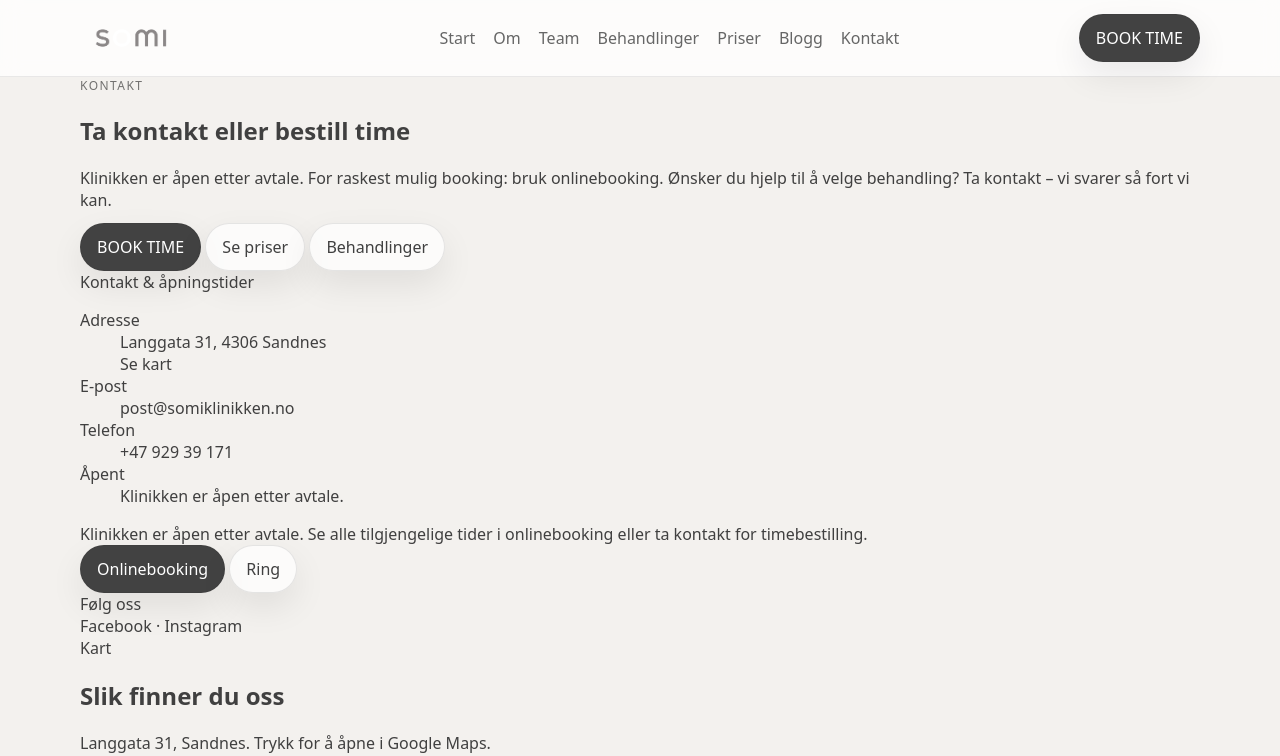
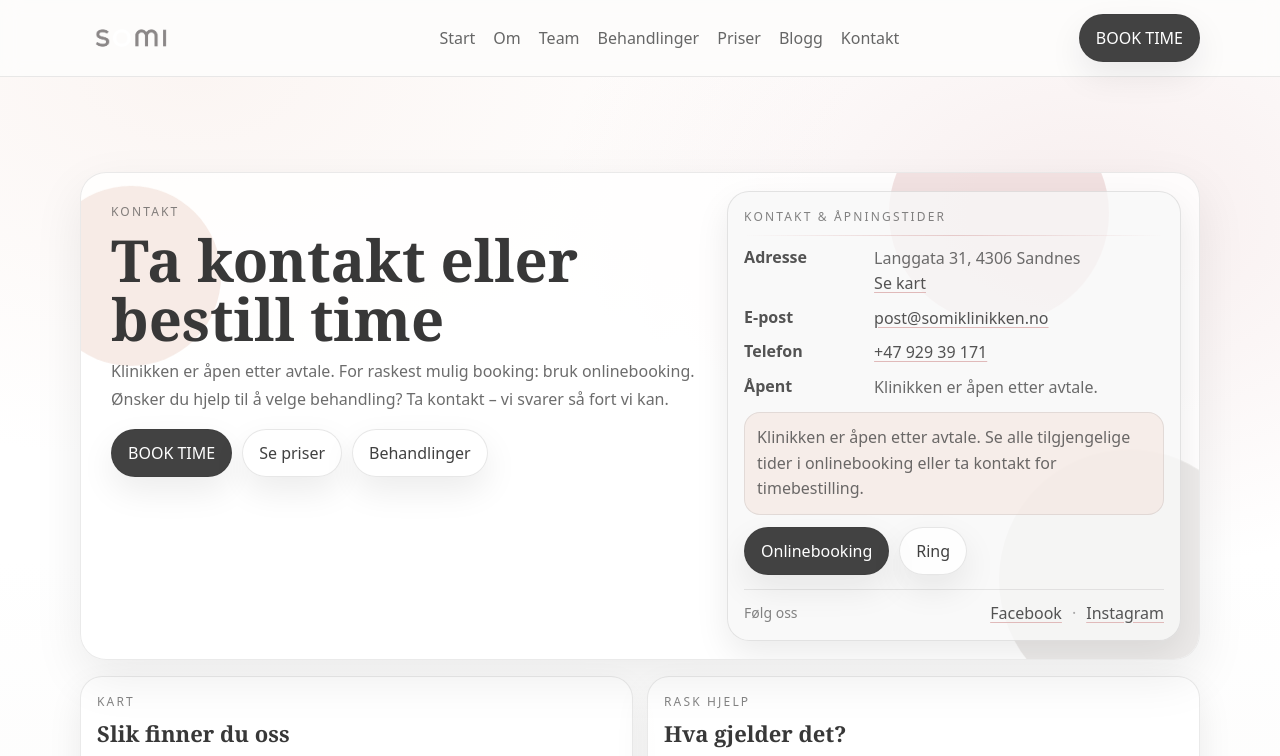
Before and after one commit to XS227/Somi-Klinikken, a PHP site: page /contact.html in a window 1280 px wide. Shown: the top 756 px of the page. Run offline with PHP 8.4, Linux system fonts and the light colour scheme.

Commit message:
Update contact.css

```diff
--- a/css/contact.css
+++ b/css/contact.css
@@ -1,152 +1,381 @@
-.contact-hero { padding-top: 18px; }
+/* CONTACT PAGE — brandbook: #FFFFFF, #E8E6E4, #383838, #DDB3B3, #F4E3DC */
 
-.kicker {
-  letter-spacing: 0.12em;
-  font-size: 12px;
-  text-transform: uppercase;
-  opacity: .72;
+.contactPage{
+  padding-top: calc(var(--header-h, 72px) + 18px);
+  padding-bottom: 70px;
+  background:
+    radial-gradient(1200px 700px at 15% 0%, rgba(244,227,220,0.35), transparent 55%),
+    radial-gradient(900px 600px at 85% 10%, rgba(221,179,179,0.22), transparent 60%),
+    linear-gradient(180deg, #ffffff 0%, #ffffff 35%, #f7f6f5 100%);
 }
 
-.contact-hero__map {
-  position: relative;
-  border-radius: var(--r-lg);
-  overflow: hidden;
-  background: var(--c-warm);
-  box-shadow: var(--sh-soft);
-  min-height: clamp(280px, 40vw, 420px);
+/* Typography helpers (keep minimal, consistent) */
+.kicker{
+  letter-spacing: .18em;
+  text-transform: uppercase;
+  font-size: 12px;
+  color: rgba(56,56,56,.62);
+  margin: 0 0 10px;
 }
 
-.contact-hero__map iframe {
-  width: 100%;
-  height: 100%;
-  border: 0;
-  filter: saturate(.95) contrast(.98);
+.heroTitle{
+  font-family: Georgia, "Times New Roman", serif;
+  font-size: clamp(34px, 5vw, 58px);
+  line-height: 1.02;
+  margin: 0 0 10px;
+  color: #383838;
 }
 
-.contact-hero__veil {
+.heroLead{
+  margin: 0;
+  max-width: 70ch;
+  line-height: 1.7;
+  color: rgba(56,56,56,.74);
+}
+
+/* HERO LAYOUT */
+.contactHero{
+  position: relative;
+  border-radius: 26px;
+  border: 1px solid rgba(56,56,56,0.10);
+  background: rgba(255,255,255,0.78);
+  box-shadow: 0 18px 50px rgba(0,0,0,0.08);
+  overflow: hidden;
+
+  display: grid;
+  grid-template-columns: 1.15fr .85fr;
+  gap: 14px;
+  padding: 18px;
+}
+
+.contactHero__content{
+  position: relative;
+  z-index: 2;
+  padding: 12px;
+}
+
+.heroActions{
+  display: flex;
+  flex-wrap: wrap;
+  gap: 10px;
+  margin-top: 16px;
+}
+
+/* Decorative orbs (subtle motion) */
+.contactHero__bg{
   position: absolute;
   inset: 0;
-  background: linear-gradient(180deg, rgba(255,255,255,0.16), rgba(255,255,255,0.02) 50%, rgba(255,255,255,0.22));
   pointer-events: none;
+  z-index: 1;
 }
 
-.contact-hero__title {
+.orb{
   position: absolute;
-  inset: auto 18px 18px 18px;
-  display: flex;
-  align-items: flex-end;
-  justify-content: space-between;
-  gap: 16px;
-  flex-wrap: wrap;
-  pointer-events: none;
+  width: 180px;
+  height: 180px;
+  border-radius: 999px;
+  filter: blur(0.1px);
+  opacity: 0.85;
+  transform: translateZ(0);
+  animation: floaty 10s ease-in-out infinite;
 }
 
-.contact-chip {
-  pointer-events: auto;
-  background: rgba(255,255,255,0.86);
-  border: 1px solid rgba(56,56,56,0.10);
-  border-radius: var(--r-md);
-  box-shadow: var(--sh-soft);
-  padding: 16px 18px;
-  max-width: 720px;
+.orb--a{
+  left: -40px;
+  top: 22px;
+  background: rgba(244,227,220,0.85);
+  animation-duration: 11s;
+}
+.orb--b{
+  right: 90px;
+  top: -60px;
+  width: 220px;
+  height: 220px;
+  background: rgba(221,179,179,0.45);
+  animation-duration: 13s;
+}
+.orb--c{
+  right: -60px;
+  bottom: -60px;
+  width: 260px;
+  height: 260px;
+  background: rgba(232,230,228,0.95);
+  animation-duration: 15s;
 }
 
-.contact-chip--ghost {
-  background: rgba(255,255,255,0.76);
-  max-width: 320px;
+@keyframes floaty{
+  0%   { transform: translate3d(0,0,0); }
+  50%  { transform: translate3d(0,-10px,0); }
+  100% { transform: translate3d(0,0,0); }
 }
 
-.contact-content {
-  margin-top: -70px;
+/* CONTACT CARD */
+.contactCard{
+  position: relative;
+  z-index: 2;
+  border-radius: 22px;
+  border: 1px solid rgba(56,56,56,0.12);
+  background: rgba(248,248,248,0.78);
+  box-shadow: 0 14px 34px rgba(0,0,0,0.08);
+  padding: 16px;
 }
 
-.contact-grid {
+.cardHead{
   display: grid;
-  grid-template-columns: 1.05fr .95fr;
-  gap: 18px;
+  gap: 10px;
+  margin-bottom: 10px;
 }
 
-.contact-card .kicker {
-  margin-bottom: 4px;
+.cardKicker{
+  margin: 0;
+  letter-spacing: .18em;
+  text-transform: uppercase;
+  font-size: 12px;
+  color: rgba(56,56,56,.62);
 }
 
-.contact-list {
-  display: grid;
-  gap: 14px;
-  margin: 22px 0 0;
+.accentLine{
+  height: 1px;
+  width: 100%;
+  background: linear-gradient(90deg, rgba(221,179,179,0.0), rgba(221,179,179,0.65), rgba(221,179,179,0.0));
 }
 
-.contact-list dt {
-  font-size: 13px;
-  letter-spacing: 0.08em;
-  text-transform: uppercase;
-  opacity: .72;
-  margin-bottom: 6px;
+/* Key-value */
+.kv{
+  margin: 0;
+  display: grid;
+  gap: 10px;
+}
+.kvRow{
+  display: grid;
+  grid-template-columns: 120px 1fr;
+  gap: 10px;
+  align-items: start;
+}
+.kvRow dt{
+  font-weight: 700;
+  color: rgba(56,56,56,.86);
+}
+.kvRow dd{
+  margin: 0;
+  color: rgba(56,56,56,.74);
+  line-height: 1.55;
 }
 
-.contact-list dd {
-  margin: 0;
+.link{
+  color: rgba(56,56,56,.86);
+  text-decoration: underline;
+  text-decoration-color: rgba(221,179,179,0.9);
+  text-underline-offset: 3px;
+}
+.link:hover{
+  text-decoration-color: rgba(56,56,56,.60);
+}
+
+.miniNote{
+  margin-top: 12px;
+  padding: 12px;
+  border-radius: 16px;
+  background: rgba(244,227,220,0.55);
+  border: 1px solid rgba(56,56,56,0.10);
+  color: rgba(56,56,56,.74);
   line-height: 1.6;
 }
 
-.pill {
+.cardActions{
+  display: flex;
+  flex-wrap: wrap;
+  gap: 10px;
+  margin-top: 12px;
+}
+
+.follow{
+  display: flex;
+  justify-content: space-between;
+  align-items: center;
+  gap: 10px;
+  margin-top: 14px;
+  padding-top: 12px;
+  border-top: 1px solid rgba(56,56,56,0.10);
+}
+.followLabel{
+  color: rgba(56,56,56,.62);
+  font-size: 14px;
+}
+.followLinks{
   display: inline-flex;
   align-items: center;
-  gap: 8px;
-  padding: 10px 12px;
-  border-radius: 999px;
-  background: rgba(221,179,179,0.28);
-  border: 1px solid rgba(221,179,179,0.52);
-  width: fit-content;
+  gap: 10px;
+}
+.dot{ color: rgba(56,56,56,.40); }
+
+/* GRID BELOW */
+.contactGrid{
+  margin-top: 16px;
+  display: grid;
+  grid-template-columns: 1fr 1fr;
+  gap: 14px;
 }
 
-.contact-form {
-  display: grid;
-  gap: 12px;
-  margin-top: 16px;
+.panel{
+  border-radius: 22px;
+  border: 1px solid rgba(56,56,56,0.10);
+  background: rgba(255,255,255,0.78);
+  box-shadow: 0 14px 34px rgba(0,0,0,0.08);
+  padding: 16px;
 }
 
-.contact-form label {
-  display: grid;
-  gap: 6px;
+.panelHead{ margin-bottom: 12px; }
+.panelKicker{
+  margin: 0 0 8px;
+  letter-spacing: .18em;
+  text-transform: uppercase;
   font-size: 12px;
-  letter-spacing: 0.08em;
-  text-transform: uppercase;
-  opacity: .72;
+  color: rgba(56,56,56,.62);
+}
+.panelTitle{
+  margin: 0 0 6px;
+  font-family: Georgia, "Times New Roman", serif;
+  font-size: 22px;
+  color: #383838;
+}
+.panelLead{
+  margin: 0;
+  color: rgba(56,56,56,.74);
+  line-height: 1.6;
 }
 
-.contact-form input,
-.contact-form textarea {
+/* MAP */
+.mapFrame{
+  position: relative;
+  display: block;
+  border-radius: 18px;
+  overflow: hidden;
+  border: 1px solid rgba(56,56,56,0.10);
+  background: #fff;
+}
+.mapFrame iframe{
+  display: block;
   width: 100%;
-  border-radius: var(--r-sm);
-  border: 1px solid rgba(56,56,56,0.14);
-  background: rgba(255,255,255,0.9);
-  padding: 12px 12px;
-  outline: none;
-  transition: box-shadow var(--dur-2) var(--ease-out), border-color var(--dur-2) var(--ease-out);
+  height: 340px;
+  border: 0;
+}
+.mapHint{
+  position: absolute;
+  left: 12px;
+  bottom: 12px;
+  padding: 8px 10px;
+  border-radius: 999px;
+  background: rgba(255,255,255,0.86);
+  border: 1px solid rgba(56,56,56,0.12);
+  color: rgba(56,56,56,.80);
+  font-size: 13px;
 }
 
-.contact-form textarea { min-height: 120px; resize: vertical; }
-
-.contact-form input:focus,
-.contact-form textarea:focus {
-  border-color: rgba(221,179,179,0.95);
-  box-shadow: 0 0 0 6px rgba(221,179,179,0.20);
+/* TILES */
+.tiles{
+  display: grid;
+  grid-template-columns: 1fr 1fr;
+  gap: 10px;
+}
+.tile{
+  border-radius: 18px;
+  border: 1px solid rgba(56,56,56,0.10);
+  background: rgba(248,248,248,0.75);
+  padding: 12px;
+  text-decoration: none;
+  color: inherit;
+  transition: transform 160ms ease, box-shadow 160ms ease;
+}
+.tile:hover{
+  transform: translateY(-2px);
+  box-shadow: 0 12px 26px rgba(0,0,0,0.10);
+}
+.tileTitle{
+  display: block;
+  font-weight: 800;
+  color: rgba(56,56,56,.86);
+  margin-bottom: 6px;
+}
+.tileDesc{
+  display: block;
+  color: rgba(56,56,56,.72);
+  line-height: 1.55;
+  margin-bottom: 8px;
+}
+.tileCta{
+  display: inline-block;
+  font-size: 13px;
+  color: rgba(56,56,56,.86);
+  text-decoration: underline;
+  text-decoration-color: rgba(221,179,179,0.9);
+  text-underline-offset: 3px;
 }
 
-.contact-form__actions {
+.softDivider{
+  height: 1px;
+  margin: 14px 0;
+  background: linear-gradient(90deg, rgba(56,56,56,0.0), rgba(56,56,56,0.14), rgba(56,56,56,0.0));
+}
+
+.microFAQ__title{
+  margin: 0 0 8px;
+  font-size: 16px;
+  color: rgba(56,56,56,.86);
+}
+.microFAQ__list{
+  margin: 0;
+  padding-left: 18px;
+  color: rgba(56,56,56,.74);
+  line-height: 1.7;
+}
+
+/* CTA STRIP */
+.ctaStrip{
+  margin-top: 16px;
+  border-radius: 22px;
+  border: 1px solid rgba(56,56,56,0.10);
+  background: rgba(244,227,220,0.50);
+  box-shadow: 0 14px 34px rgba(0,0,0,0.08);
+  padding: 16px;
+}
+.ctaStrip__inner{
+  display: flex;
+  align-items: center;
+  justify-content: space-between;
+  gap: 14px;
+}
+.ctaKicker{
+  margin: 0 0 6px;
+  letter-spacing: .18em;
+  text-transform: uppercase;
+  font-size: 12px;
+  color: rgba(56,56,56,.62);
+}
+.ctaTitle{
+  margin: 0 0 6px;
+  font-family: Georgia, "Times New Roman", serif;
+  font-size: 22px;
+  color: #383838;
+}
+.ctaLead{
+  margin: 0;
+  color: rgba(56,56,56,.74);
+  line-height: 1.6;
+}
+.ctaActions{
   display: flex;
   gap: 10px;
   flex-wrap: wrap;
-  margin-top: 8px;
 }
 
-@media (max-width: 900px) {
-  .contact-grid { grid-template-columns: 1fr; }
-  .contact-content { margin-top: -54px; }
-  .contact-chip--ghost { width: 100%; }
+/* Responsive */
+@media (max-width: 980px){
+  .contactHero{ grid-template-columns: 1fr; }
+  .contactGrid{ grid-template-columns: 1fr; }
+  .tiles{ grid-template-columns: 1fr; }
+  .ctaStrip__inner{ flex-direction: column; align-items: flex-start; }
 }
-
-@media (prefers-reduced-motion: reduce) {
-  * { scroll-behavior: auto !important; transition: none !important; }
+@media (max-width: 520px){
+  .kvRow{ grid-template-columns: 1fr; }
 }
```
